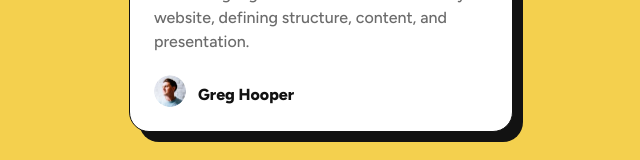
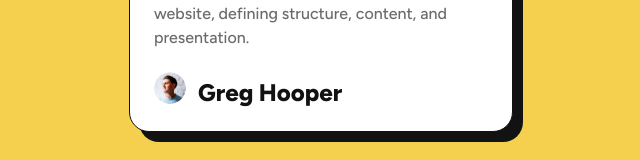
Before and after one commit to JuniorGodoyOrtega/blog-preview-card, a plain HTML site: page index.html in a window 1280 px wide. Shown: the part 509-669 px from the top of the page, without its empty margins (319-959 px from the left). Drawn offline with Linux system fonts and the light colour scheme.

Commit message:
fix warning section lacks heading

```diff
--- a/index.html
+++ b/index.html
@@ -21,7 +21,7 @@
                 <figure class="figure">
                     <img src="img/image-avatar.webp" alt="Author avatar Greg Hooper" class="autor__avatar">
                 </figure>
-                <p class="autor__card">Greg Hooper</p>
+                <h2 class="autor__card">Greg Hooper</h2>
             </section>
         </article>
     </main>
```
